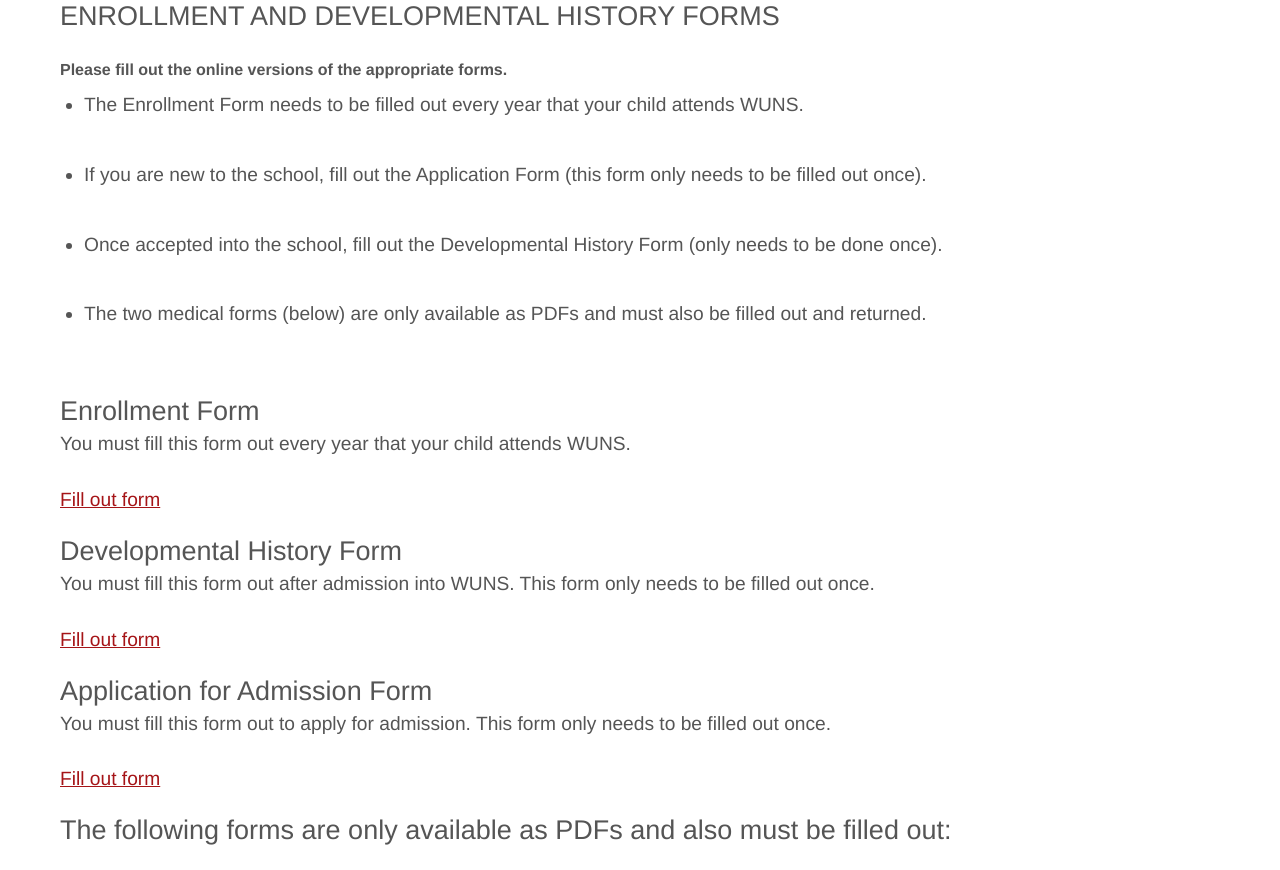
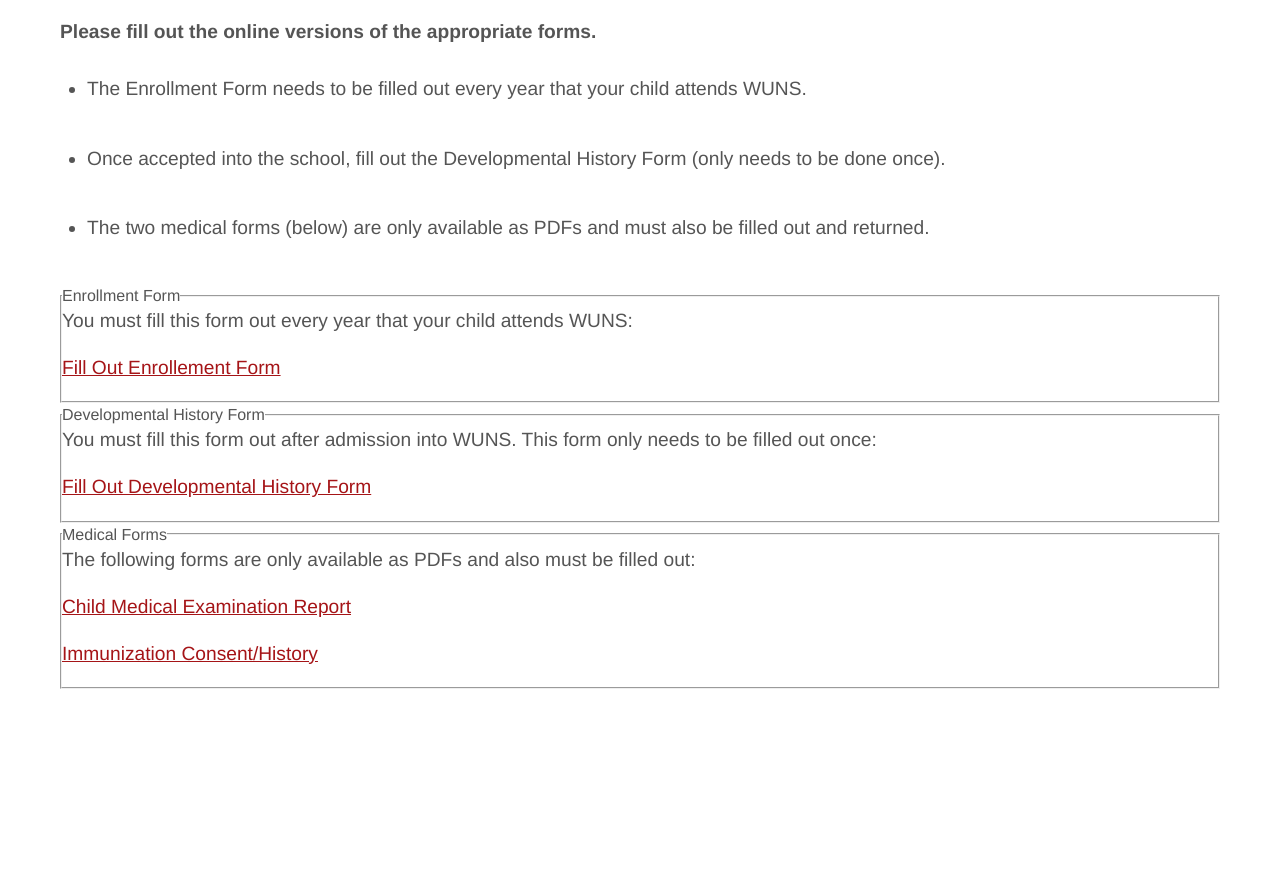
Before and after one commit to cse-256-f23/information-foraging-project-eric-leon-jeffrey-yuxiang, a website: page files/forms.html in a window 1280 px wide. Shown: the part 122-992 px from the top of the page. After the commit the page ends 851 px from the top, so only its background shows below. Drawn offline with nearby package versions, Linux system fonts and the light colour scheme; files that its build step writes are made by us from their sources; files whose address does not match are found by name.

```diff
--- a/files/forms.html
+++ b/files/forms.html
@@ -14,18 +14,12 @@
   <ts-load data-name="header"></ts-load>
   <div id="page-content">
     <main>
-      <h1>Forms</h1>
-      <h3>ENROLLMENT AND DEVELOPMENTAL HISTORY FORMS</h3>
-      <br>
-      <h4>Please fill out the online versions of the appropriate forms.</h4>
-      <ul>
+      <h1 style="margin-top: 60px;">Enrollment & Forms</h1>
+      <p style="font-weight: bold;">Please fill out the online versions of the appropriate forms.</p>
+      <ul style="font-size: 18px;">
         <li>
           The Enrollment Form needs to be filled out every year that your
           child attends WUNS.
-        </li>
-        <li>
-          If you are new to the school, fill out the Application Form (this
-          form only needs to be filled out once).
         </li>
         <li>
           Once accepted into the school, fill out the Developmental History
@@ -36,42 +30,23 @@
           also be filled out and returned.
         </li>
       </ul>
-      <br>
-      <h3>Enrollment Form</h3>
-      <p>
-        You must fill this form out every year that your child attends WUNS.
-        <br>
-        <br>
-        <a href="files/enroll.html">Fill out form</a>
-      </p>
-      <h3>Developmental History Form</h3>
-      <p>
-        You must fill this form out after admission into WUNS. This form only
-        needs to be filled out once.
-        <br>
-        <br>
-        <a href="files/developmental">Fill out form</a>
-      </p>
-      <h3>Application for Admission Form</h3>
-      <p>
-        You must fill this form out to apply for admission. This form only
-        needs to be filled out once.
-        <br>
-        <br>
-        <a href="files/application.html">Fill out form</a>
-      </p>
-      <h3>
-        The following forms are only available as PDFs and also must be filled
-        out:
-      </h3>
-      <br>
-      <p>
-        <a class="download" href="downloads/examination_report.pdf" target="_blank">Child Medical Examination
-          Report</a>
-        <br>
-        <br>
-        <a class="download" href="downloads/immunization_history.pdf" target="_blank">Immunization Consent/History</a>
-      </p>
+      <fieldset>
+        <legend>Enrollment Form</legend>
+        <p>You must fill this form out every year that your child attends WUNS:</p>
+        <p><a href="files/enroll.html">Fill Out Enrollement Form</a></p>
+      </fieldset>
+      <fieldset>
+        <legend>Developmental History Form</legend>
+        <p>You must fill this form out after admission into WUNS. This form only needs to be filled out once:</p>
+        <p><a href="files/developmental">Fill Out Developmental History Form</a></p>
+      </fieldset>
+      <fieldset>
+        <legend>Medical Forms</legend>
+        <p>The following forms are only available as PDFs and also must be filled out:</p>
+        <p><a class="download" href="downloads/examination_report.pdf" target="_blank">Child Medical Examination
+          Report</a></p>
+          <p><a class="download" href="downloads/immunization_history.pdf" target="_blank">Immunization Consent/History</a></p>
+      </fieldset>
     </main>
   </div>
   <ts-load data-name="footer"></ts-load>
```
Also changed, not shown: files/apply.html (+1 -1 lines), scripts/ts/dynamic-dom/html/header.html (+17 -1 lines).
